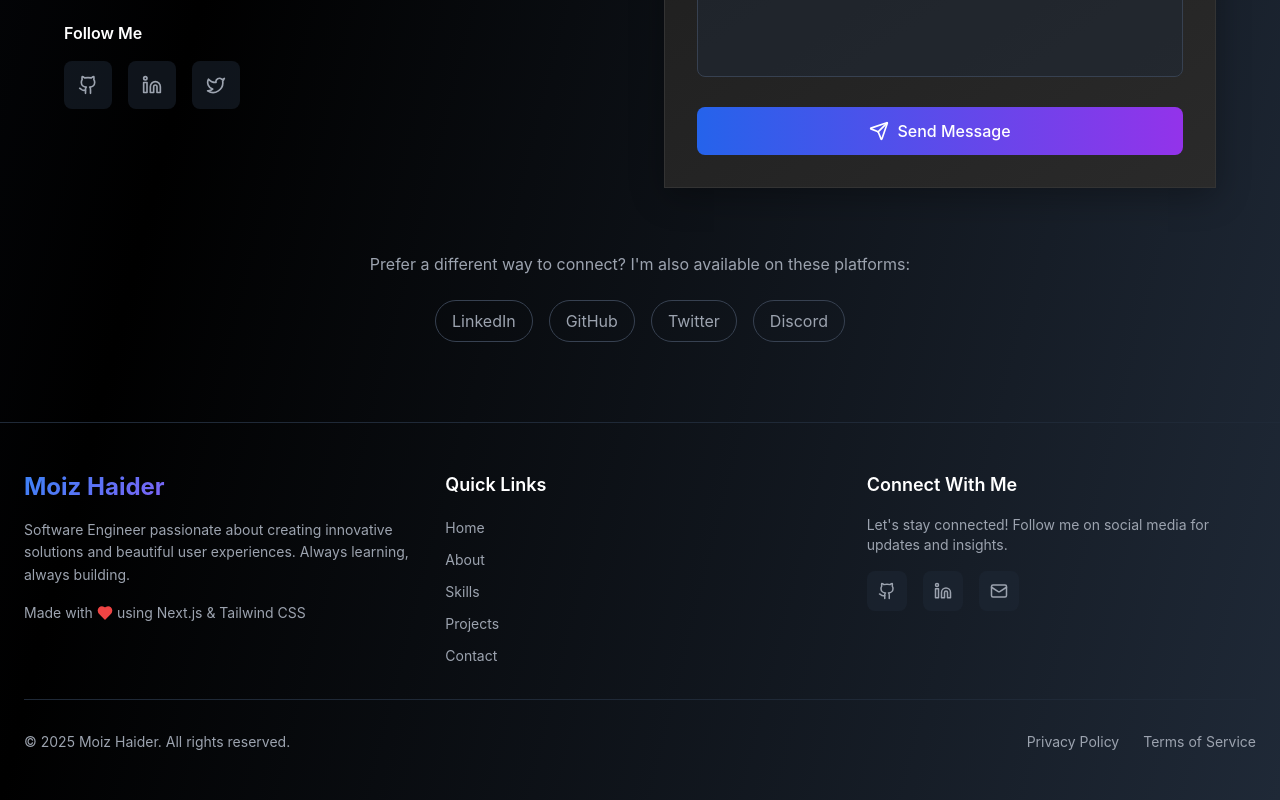
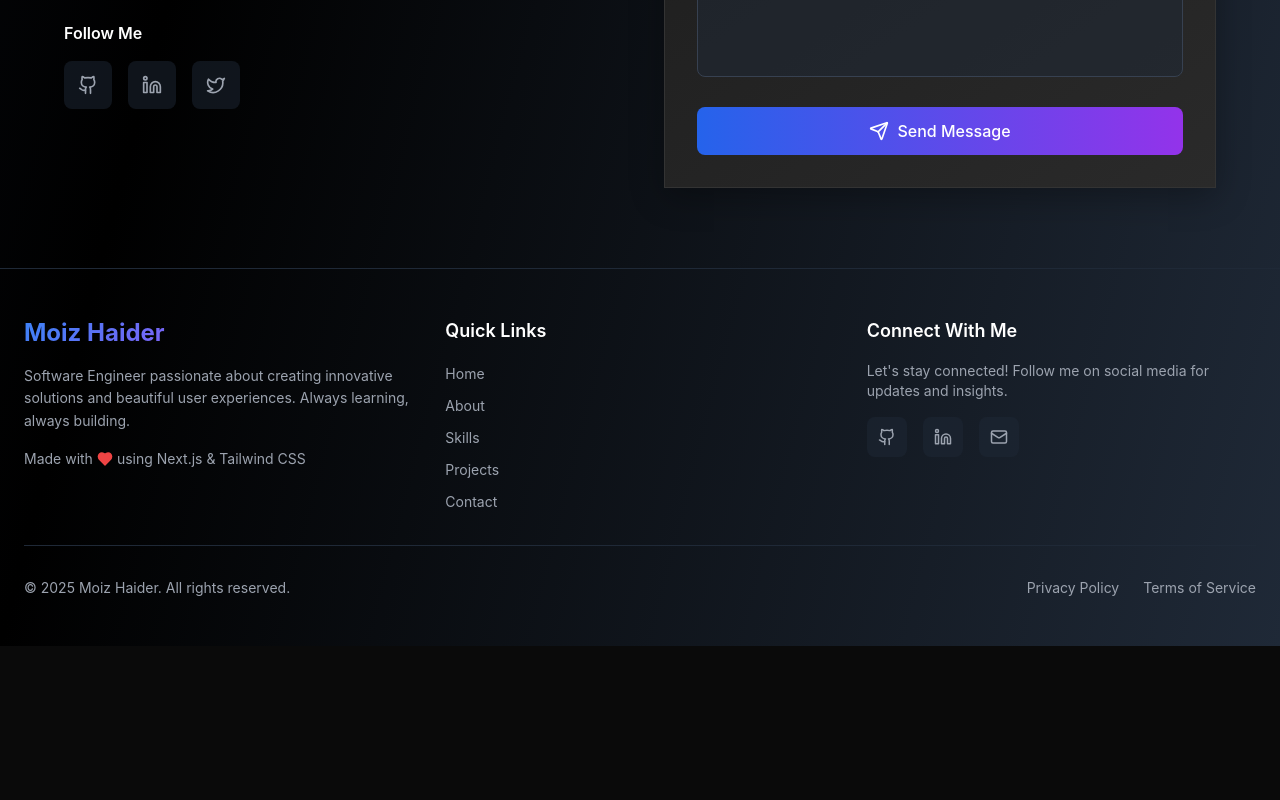
Before and after one commit to moizhaiderr/moiz-portfolio-2.0, a Next.js app: page / in a window 1280 px wide. Shown: the part 4270-5070 px from the top of the page. After the commit the page ends 4916 px from the top, so only its background shows below. Built offline with nearby package versions, Linux system fonts and the light colour scheme.

Commit message:
Update Contact: Remove bottom platforms section, update Twitter link to https://x.com/44moiz

```diff
--- a/src/components/Contact.tsx
+++ b/src/components/Contact.tsx
@@ -100,7 +100,7 @@ const Contact = () => {
                 {[
                   { icon: Github, href: "https://github.com/moizhaiderr", label: "GitHub" },
                   { icon: Linkedin, href: "https://linkedin.com/in/moizhaider", label: "LinkedIn" },
-                  { icon: Twitter, href: "#", label: "Twitter" },
+                  { icon: Twitter, href: "https://x.com/44moiz", label: "Twitter" },
                 ].map((social) => (
                   <motion.a
                     key={social.label}
@@ -192,36 +192,6 @@ const Contact = () => {
             </form>
           </motion.div>
         </div>
-
-        {/* Additional Contact Options */}
-        <motion.div
-          initial={{ opacity: 0, y: 50 }}
-          whileInView={{ opacity: 1, y: 0 }}
-          transition={{ duration: 0.8, delay: 0.3 }}
-          viewport={{ once: true }}
-          className="text-center mt-16"
-        >
-          <p className="text-gray-400 mb-6">
-            Prefer a different way to connect? I'm also available on these platforms:
-          </p>
-          <div className="flex flex-wrap justify-center gap-4">
-            {[
-              { name: "LinkedIn", href: "#", color: "hover:text-blue-400" },
-              { name: "GitHub", href: "#", color: "hover:text-gray-300" },
-              { name: "Twitter", href: "#", color: "hover:text-blue-400" },
-              { name: "Discord", href: "#", color: "hover:text-purple-400" },
-            ].map((platform) => (
-              <motion.a
-                key={platform.name}
-                href={platform.href}
-                whileHover={{ scale: 1.05 }}
-                className={`px-4 py-2 border border-gray-700 rounded-full text-gray-400 ${platform.color} transition-colors duration-300`}
-              >
-                {platform.name}
-              </motion.a>
-            ))}
-          </div>
-        </motion.div>
       </div>
     </section>
   );
```
